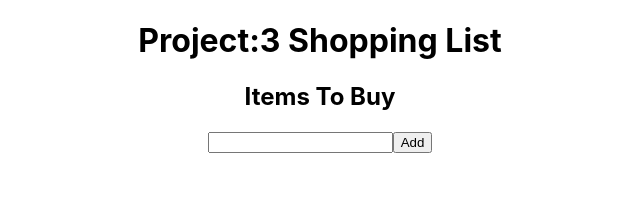
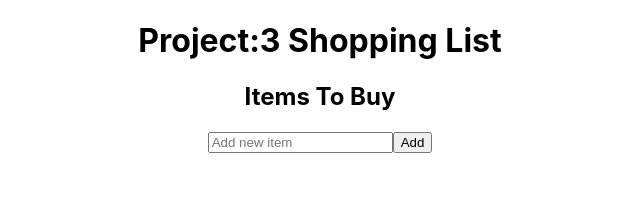
Before and after one commit to Keerthanabas/Shopping-List, a React (Create React App) app: page / in a window 1280 px wide. Shown: the top 222 px of the page, without its empty margins (320-960 px from the left). Built offline with nearby package versions, Linux system fonts and the light colour scheme.

Commit message:
placeholder

```diff
--- a/src/components/InputArea.js
+++ b/src/components/InputArea.js
@@ -5,7 +5,7 @@ const InputArea = () => {
     return (
         <div>
             <h2>Items To Buy</h2>
-            <input></input>
+            <input type="text" placeholder="Add new item"></input>
             <button>Add</button>
         </div>
 
```
